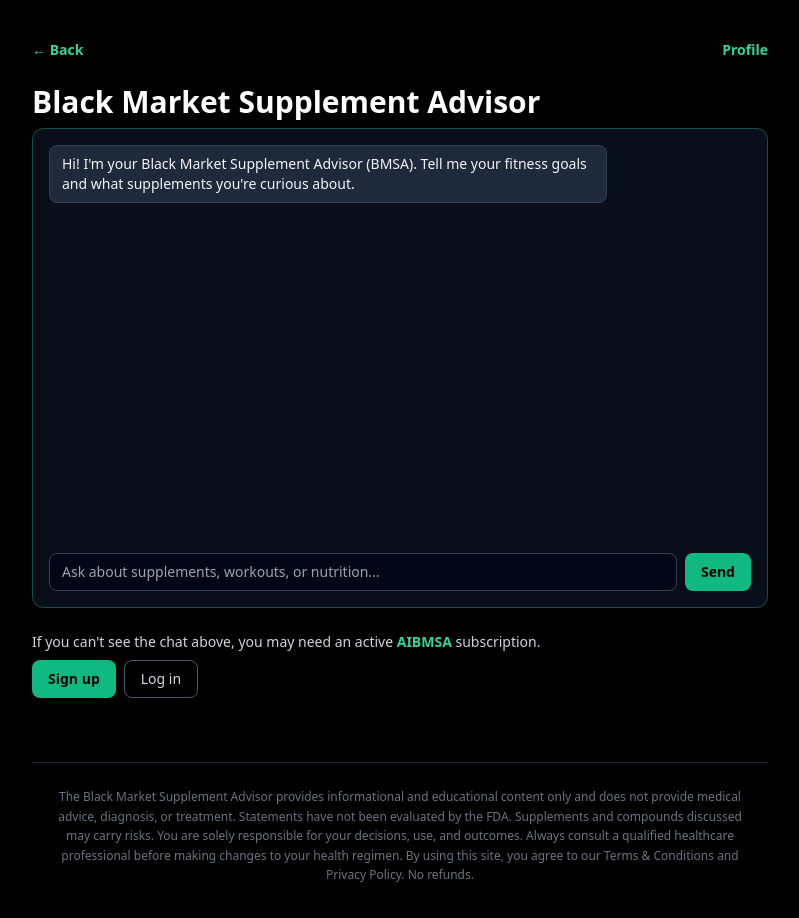
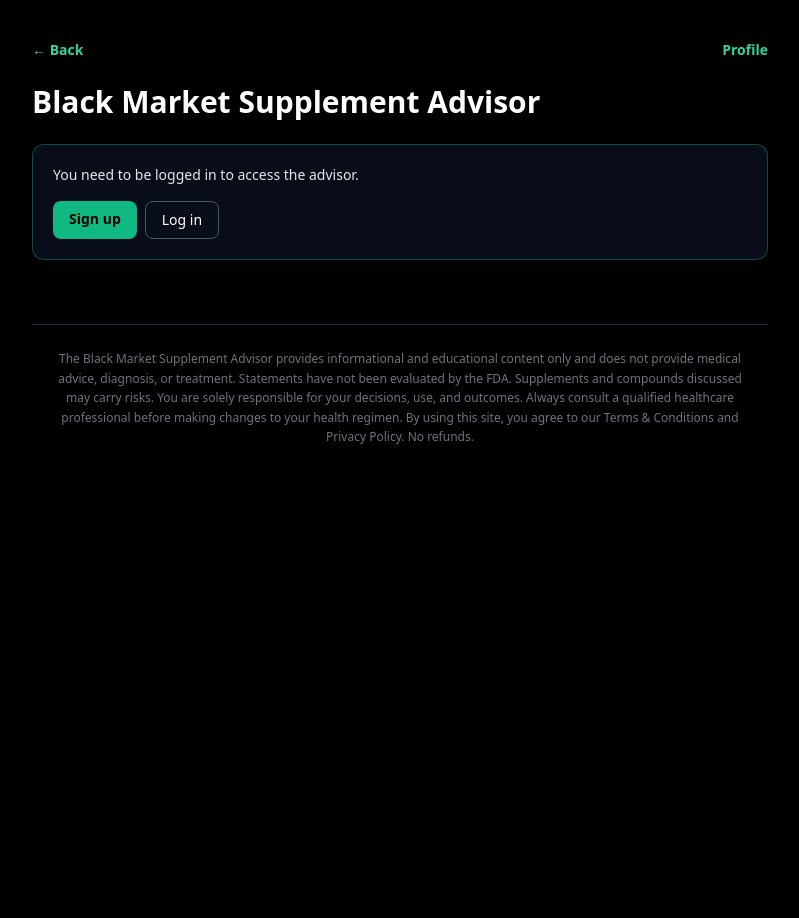
Before and after one commit to karlijc92/BMSA, a React (Vite) app: page /subscription-ai in a window 1280 px wide. Shown: the top 918 px of the page, without its empty margins (240-1039 px from the left). After the commit the page ends 800 px from the top, so only its background shows below. Built offline with nearby package versions, Linux system fonts and the light colour scheme.

Commit message:
Update SubscriptionAI.tsx

```diff
--- a/src/pages/SubscriptionAI.tsx
+++ b/src/pages/SubscriptionAI.tsx
@@ -7,6 +7,10 @@ interface ChatMessage {
 }
 
 export default function SubscriptionAI() {
+  // Auth/subscription flags (temporary + intentional)
+  const [isLoggedIn, setIsLoggedIn] = useState(false);
+  const [isSubscribed, setIsSubscribed] = useState(false);
+
   const [messages, setMessages] = useState<ChatMessage[]>([
     {
       role: "assistant",
@@ -21,11 +25,25 @@ export default function SubscriptionAI() {
   const bottomRef = useRef<HTMLDivElement | null>(null);
 
   useEffect(() => {
+    // These are the keys your current auth flow uses
+    const loggedIn = localStorage.getItem("bmsa_logged_in") === "true";
+
+    // We are using this subscription flag for gating
+    const subscribed = localStorage.getItem("bmsa_is_subscribed") === "true";
+
+    setIsLoggedIn(loggedIn);
+    setIsSubscribed(subscribed);
+  }, []);
+
+  useEffect(() => {
     bottomRef.current?.scrollIntoView({ behavior: "smooth" });
   }, [messages, loading]);
 
   async function handleSubmit(e: FormEvent) {
     e.preventDefault();
+
+    // Hard gate: never allow chat submit unless subscribed
+    if (!isLoggedIn || !isSubscribed) return;
 
     const trimmed = input.trim();
     if (!trimmed) return;
@@ -93,9 +111,57 @@ export default function SubscriptionAI() {
           Black Market Supplement Advisor
         </h1>
 
-        {/* MEMBERSTACK GATED CONTENT */}
-        <div data-ms-content="underground-supplement-advisor">
-          <div className="border border-emerald-500/40 rounded-xl p-4 h-[480px] flex flex-col bg-slate-900/60">
+        {/* GATE: Not logged in */}
+        {!isLoggedIn && (
+          <div className="mt-6 border border-emerald-500/40 rounded-xl p-5 bg-slate-900/60">
+            <p className="text-sm text-gray-200">
+              You need to be logged in to access the advisor.
+            </p>
+
+            <div className="mt-4 flex gap-2">
+              <a
+                href="/signup"
+                className="rounded-lg px-4 py-2 text-sm font-semibold bg-emerald-500 text-black"
+              >
+                Sign up
+              </a>
+              <a
+                href="/login"
+                className="rounded-lg px-4 py-2 text-sm border border-slate-600"
+              >
+                Log in
+              </a>
+            </div>
+          </div>
+        )}
+
+        {/* GATE: Logged in but not subscribed */}
+        {isLoggedIn && !isSubscribed && (
+          <div className="mt-6 border border-emerald-500/40 rounded-xl p-5 bg-slate-900/60">
+            <p className="text-sm text-gray-200">
+              You need an active subscription to access the advisor.
+            </p>
+
+            <div className="mt-4 flex gap-2">
+              <a
+                href="/subscribe"
+                className="rounded-lg px-4 py-2 text-sm font-semibold bg-emerald-500 text-black"
+              >
+                Subscribe
+              </a>
+              <a
+                href="/profile"
+                className="rounded-lg px-4 py-2 text-sm border border-slate-600"
+              >
+                Go to Profile
+              </a>
+            </div>
+          </div>
+        )}
+
+        {/* AI CHAT: Only if logged in + subscribed */}
+        {isLoggedIn && isSubscribed && (
+          <div className="mt-6 border border-emerald-500/40 rounded-xl p-4 h-[480px] flex flex-col bg-slate-900/60">
             <div className="flex-1 overflow-y-auto space-y-3 pr-1">
               {messages.map((m, idx) => (
                 <div
@@ -145,32 +211,7 @@ export default function SubscriptionAI() {
 
             {error && <p className="mt-2 text-xs text-red-400">{error}</p>}
           </div>
-        </div>
-
-        {/* Helper text + Memberstack modals */}
-        <div className="mt-6 text-sm text-gray-300">
-          <p>
-            If you can&apos;t see the chat above, you may need an active{" "}
-            <span className="font-semibold text-emerald-400">AIBMSA</span>{" "}
-            subscription.
-          </p>
-
-          <div className="mt-2 flex gap-2">
-            <button
-              data-ms-modal="signup"
-              className="rounded-lg px-4 py-2 text-sm font-semibold bg-emerald-500 text-black"
-            >
-              Sign up
-            </button>
-
-            <button
-              data-ms-modal="login"
-              className="rounded-lg px-4 py-2 text-sm border border-slate-600"
-            >
-              Log in
-            </button>
-          </div>
-        </div>
+        )}
 
         <DisclaimerFooter />
       </section>
```
